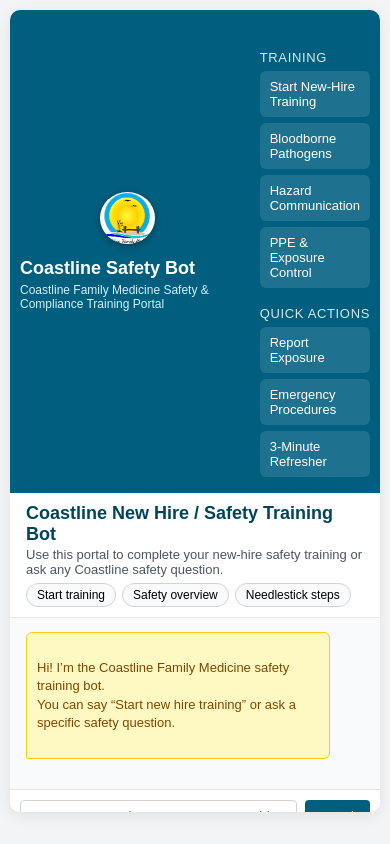
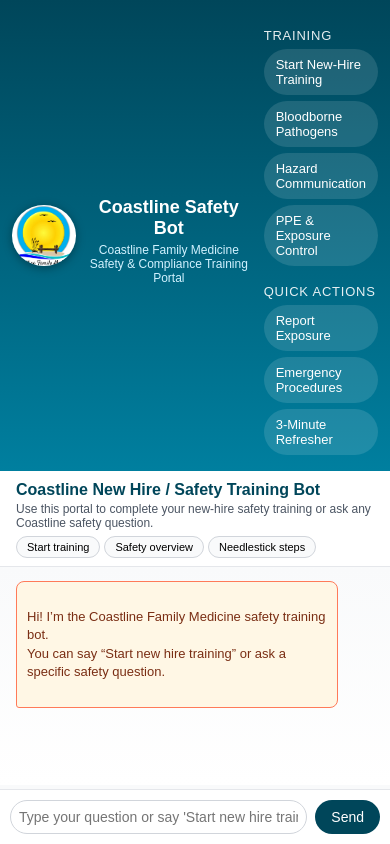
Before and after one commit to cyost1973-wq/CFM-Safety-Bot-Clean, a Flask app: page / in a window 390 px wide. Run offline with Flask 3, Linux system fonts and the light colour scheme.

Commit message:
Update index.html

```diff
--- a/templates/index.html
+++ b/templates/index.html
@@ -6,10 +6,14 @@
   <meta name="viewport" content="width=device-width, initial-scale=1" />
   <style>
     :root {
-      --brand-primary: #005f7f;
-      --brand-primary-dark: #00445b;
-      --brand-accent: #00a3c4;
-      --bg-main: #f3f4f6;
+      /* Coastline custom theme */
+      --coastline-deep: #00465a;        /* deep teal/navy */
+      --coastline-ocean: #007f9f;       /* brighter ocean blue */
+      --coastline-foam: #e0f4f8;        /* light aqua/seafoam */
+      --coastline-sand: #fdf6ec;        /* soft sand background */
+      --coastline-coral: #ff7a59;       /* accent (buttons/alerts) */
+
+      --bg-main: var(--coastline-sand);
       --bg-chat: #f9fafb;
     }
 
@@ -34,16 +38,16 @@
       max-width: 1100px;
       height: 95vh;
       margin: 10px;
-      border-radius: 10px;
-      box-shadow: 0 4px 16px rgba(0, 0, 0, 0.08);
+      border-radius: 16px;
+      box-shadow: 0 6px 24px rgba(0,0,0,0.12);
       display: flex;
       overflow: hidden;
     }
 
-    /* LEFT SIDEBAR */
+    /* LEFT SIDEBAR (A — Left Sidebar) */
     .sidebar {
       width: 260px;
-      background: var(--brand-primary);
+      background: linear-gradient(180deg, var(--coastline-deep), var(--coastline-ocean));
       color: #ffffff;
       display: flex;
       flex-direction: column;
@@ -52,20 +56,23 @@
 
     .sidebar-logo {
       text-align: center;
-      margin-bottom: 12px;
+      margin-bottom: 16px;
     }
 
     .sidebar-logo img {
-      width: 120px;
+      max-width: 120px;   /* desktop size */
+      width: 60%;         /* auto-shrink on smaller sidebars */
       height: auto;
       border-radius: 50%;
-      box-shadow: 0 2px 8px rgba(0, 0, 0, 0.35);
+      box-shadow: 0 2px 10px rgba(0,0,0,0.35);
+      display: block;
+      margin: 0 auto;
     }
 
     .sidebar-title {
       font-size: 18px;
       font-weight: bold;
-      margin-top: 8px;
+      margin-top: 10px;
       text-align: center;
     }
 
@@ -76,18 +83,13 @@
       color: #d1f2ff;
     }
 
-    .sidebar-main {
-      margin-top: 12px;
-      flex: 1;
-    }
-
     .sidebar-section-title {
       font-size: 13px;
       text-transform: uppercase;
-      letter-spacing: 0.05em;
+      letter-spacing: 0.06em;
       margin-top: 18px;
       margin-bottom: 6px;
-      opacity: 0.85;
+      opacity: 0.9;
     }
 
     .sidebar-nav {
@@ -103,27 +105,28 @@
     .sidebar-nav button {
       width: 100%;
       border: none;
-      border-radius: 6px;
-      padding: 8px 10px;
+      border-radius: 999px;
+      padding: 8px 12px;
       text-align: left;
       font-size: 13px;
-      background: rgba(255, 255, 255, 0.12);
+      background: rgba(255,255,255,0.12);
       color: #ffffff;
       cursor: pointer;
-      transition: background 0.15s ease, transform 0.05s ease;
+      transition: background 0.15s ease, transform 0.05s ease, box-shadow 0.15s ease;
     }
 
-    .sidebar-nav button:hover,
-    .sidebar-nav button:focus-visible {
-      background: rgba(255, 255, 255, 0.22);
+    .sidebar-nav button:hover {
+      background: rgba(255,255,255,0.28);
       transform: translateY(-1px);
-      outline: none;
+      box-shadow: 0 3px 10px rgba(0,0,0,0.25);
     }
 
     .sidebar-footer {
       margin-top: auto;
       font-size: 11px;
-      opacity: 0.9;
+      opacity: 0.95;
+      border-top: 1px solid rgba(255,255,255,0.16);
+      padding-top: 8px;
     }
 
     .sidebar-footer strong {
@@ -140,7 +143,7 @@
     }
 
     .main-header {
-      padding: 10px 16px;
+      padding: 10px 16px 8px;
       border-bottom: 1px solid #e5e7eb;
       background: #ffffff;
     }
@@ -148,13 +151,13 @@
     .main-title {
       font-size: 18px;
       font-weight: bold;
-      color: var(--brand-primary-dark);
+      color: var(--coastline-deep);
       margin: 0;
     }
 
     .main-subtitle {
       font-size: 13px;
-      margin: 2px 0 6px;
+      margin: 3px 0 6px;
       color: #4b5563;
     }
 
@@ -171,26 +174,26 @@
       font-size: 12px;
       background: #f9fafb;
       cursor: pointer;
-      transition: background 0.15s ease, border-color 0.15s ease;
+      transition: background 0.15s ease, border-color 0.15s ease, transform 0.05s ease;
     }
 
-    .pill-button:hover,
-    .pill-button:focus-visible {
-      background: #e5f6fb;
-      border-color: var(--brand-accent);
-      outline: none;
+    .pill-button:hover {
+      background: var(--coastline-foam);
+      border-color: var(--coastline-ocean);
+      transform: translateY(-1px);
     }
 
     .chat-messages {
       flex: 1;
       padding: 14px 16px;
       overflow-y: auto;
+      background: linear-gradient(180deg, var(--bg-chat), #ffffff);
     }
 
     .message {
       margin-bottom: 12px;
       padding: 8px 10px;
-      border-radius: 6px;
+      border-radius: 8px;
       max-width: 90%;
       line-height: 1.4;
       white-space: pre-wrap;
@@ -198,23 +201,23 @@
     }
 
     .message.user {
-      background: var(--brand-primary);
+      background: var(--coastline-ocean);
       color: #ffffff;
       margin-left: auto;
-      border-bottom-right-radius: 2px;
+      border-bottom-right-radius: 3px;
     }
 
     .message.bot {
       background: #e5e7eb;
       color: #111827;
       margin-right: auto;
-      border-bottom-left-radius: 2px;
+      border-bottom-left-radius: 3px;
     }
 
     .message.system {
-      background: #fef9c3;
-      border: 1px solid #facc15;
-      color: #824600;
+      background: #fff7e5;
+      border: 1px solid var(--coastline-coral);
+      color: #7a2e14;
       font-size: 13px;
     }
 
@@ -229,7 +232,7 @@
     .chat-input-area input {
       flex: 1;
       padding: 8px;
-      border-radius: 4px;
+      border-radius: 999px;
       border: 1px solid #d1d5db;
       font-size: 14px;
     }
@@ -237,23 +240,24 @@
     .chat-input-area button {
       padding: 8px 16px;
       border: none;
-      border-radius: 4px;
-      background: var(--brand-primary);
+      border-radius: 999px;
+      background: var(--coastline-deep);
       color: white;
       font-size: 14px;
       cursor: pointer;
-      transition: background 0.15s ease;
+      transition: background 0.15s ease, transform 0.05s ease, box-shadow 0.15s ease;
     }
 
-    .chat-input-area button:hover,
-    .chat-input-area button:focus-visible {
-      background: var(--brand-primary-dark);
-      outline: none;
+    .chat-input-area button:hover:not(:disabled) {
+      background: var(--coastline-ocean);
+      box-shadow: 0 3px 10px rgba(0,0,0,0.18);
+      transform: translateY(-1px);
     }
 
     .chat-input-area button:disabled {
       background: #9ca3af;
       cursor: not-allowed;
+      box-shadow: none;
     }
 
     .status-text {
@@ -262,134 +266,38 @@
       padding: 0 12px 4px;
     }
 
+    /* RESPONSIVE: sidebar + logo adjust on narrow screens */
     @media (max-width: 900px) {
       .app-shell {
         flex-direction: column;
         max-width: 100%;
+        height: 100vh;
+        margin: 0;
+        border-radius: 0;
       }
 
-/* --- SIDEBAR --- */
-.sidebar {
-  width: 260px;
-  background: var(--brand-primary);
-  color: #ffffff;
-  display: flex;
-  flex-direction: column;
-  padding: 16px;
-}
-
-/* Logo wrapper */
-.sidebar-logo {
-  text-align: center;
-  margin-bottom: 16px;
-  padding-bottom: 12px;
-  border-bottom: 1px solid rgba(255,255,255,0.15);
-}
-
-/* Responsive logo image */
-.sidebar-logo img {
-  width: 90px;              /* default logo size */
-  max-width: 28vw;          /* shrink on narrow screens */
-  height: auto;
-  border-radius: 50%;
-  object-fit: cover;
-  box-shadow: 0 2px 8px rgba(0,0,0,0.35);
-  transition: width 0.2s ease;
-}
-
-/* Titles under logo */
-.sidebar-title {
-  font-size: 18px;
-  font-weight: bold;
-  margin-top: 10px;
-  text-align: center;
-}
-
-.sidebar-subtitle {
-  font-size: 12px;
-  text-align: center;
-  margin-top: 4px;
-  color: #d1f2ff;
-}
-
-/* Section headers */
-.sidebar-section-title {
-  font-size: 13px;
-  text-transform: uppercase;
-  letter-spacing: 0.05em;
-  margin-top: 18px;
-  margin-bottom: 6px;
-  opacity: 0.85;
-}
-
-/* Buttons List */
-.sidebar-nav {
-  list-style: none;
-  padding: 0;
-  margin: 0;
-}
-
-.sidebar-nav li {
-  margin-bottom: 6px;
-}
-
-.sidebar-nav button {
-  width: 100%;
-  border: none;
-  border-radius: 6px;
-  padding: 8px 10px;
-  text-align: left;
-  font-size: 13px;
-  background: rgba(255,255,255,0.12);
-  color: #ffffff;
-  cursor: pointer;
-  transition: background 0.15s ease, transform 0.05s ease;
-}
-
-.sidebar-nav button:hover {
-  background: rgba(255,255,255,0.22);
-  transform: translateY(-1px);
-}
-
-/* Footer */
-.sidebar-footer {
-  margin-top: auto;
-  font-size: 11px;
-  opacity: 0.9;
-}
-
-/* --------------------------------------------------
-   RESPONSIVE BEHAVIOR FOR MOBILE (sidebar collapses)
---------------------------------------------------- */
-@media (max-width: 900px) {
       .sidebar {
         width: 100%;
         flex-direction: row;
         align-items: center;
-    padding: 10px;
-    justify-content: flex-start;
+        padding: 10px 12px;
       }
 
       .sidebar-logo {
         margin-bottom: 0;
-    margin-right: 14px;
-    padding-bottom: 0;
-    border-bottom: none;
+        margin-right: 10px;
+        display: flex;
+        align-items: center;
+        gap: 8px;
       }
 
       .sidebar-logo img {
-    width: 55px;       /* smaller logo on phones */
-    max-width: 55px;
-  }
-
-  .sidebar-title,
-  .sidebar-subtitle {
-    text-align: left;
+        max-width: 64px;  /* smaller logo on mobile */
+        width: 64px;
       }
 
       .sidebar-main {
         flex: 1;
-    padding-left: 10px;
       }
 
       .sidebar-footer {
@@ -397,63 +305,51 @@
       }
     }
 
+    @media (max-width: 600px) {
+      .main-title {
+        font-size: 16px;
+      }
+      .main-subtitle {
+        font-size: 12px;
+      }
+      .pill-row {
+        gap: 4px;
+      }
+      .pill-button {
+        font-size: 11px;
+      }
+    }
   </style>
 </head>
 <body>
   <div class="app-shell">
-    <!-- LEFT SIDEBAR -->
+    <!-- A — LEFT SIDEBAR -->
     <aside class="sidebar">
       <div class="sidebar-logo">
-        <!-- Make sure this file exists at: static/Final+-+Regina+Yost-1920w.webp -->
-        <img src="/static/Final+-+Regina+Yost-1920w.webp" alt="Coastline Family Medicine logo" />
+        <!-- Make sure your logo file is at: static/Final+-+Regina+Yost-1920w.webp -->
+        <img src="/static/Final+-+Regina+Yost-1920w.webp" alt="Coastline Family Medicine" />
+        <div>
           <div class="sidebar-title">Coastline Safety Bot</div>
           <div class="sidebar-subtitle">
             Coastline Family Medicine Safety &amp; Compliance Training Portal
+          </div>
         </div>
       </div>
 
       <div class="sidebar-main">
         <div class="sidebar-section-title">Training</div>
         <ul class="sidebar-nav">
-          <li>
-            <button onclick="quickPrompt('Start new hire training')">
-              Start New-Hire Training
-            </button>
-          </li>
-          <li>
-            <button onclick="quickPrompt('Begin Bloodborne Pathogens training module')">
-              Bloodborne Pathogens
-            </button>
-          </li>
-          <li>
-            <button onclick="quickPrompt('Hazard Communication training for clinic staff')">
-              Hazard Communication
-            </button>
-          </li>
-          <li>
-            <button onclick="quickPrompt('Review PPE requirements for Coastline clinical staff')">
-              PPE &amp; Exposure Control
-            </button>
-          </li>
+          <li><button onclick="quickPrompt('Start new hire training')">Start New-Hire Training</button></li>
+          <li><button onclick="quickPrompt('Begin Bloodborne Pathogens training module')">Bloodborne Pathogens</button></li>
+          <li><button onclick="quickPrompt('Hazard Communication training for clinic staff')">Hazard Communication</button></li>
+          <li><button onclick="quickPrompt('Review PPE requirements for Coastline clinical staff')">PPE &amp; Exposure Control</button></li>
         </ul>
 
         <div class="sidebar-section-title">Quick Actions</div>
         <ul class="sidebar-nav">
-          <li>
-            <button onclick="quickPrompt('How do I report a needlestick or exposure?')">
-              Report Exposure
-            </button>
-          </li>
-          <li>
-            <button onclick="quickPrompt('Summarize emergency procedures and evacuation routes for Coastline Family Medicine.')">
-              Emergency Procedures
-            </button>
-          </li>
-          <li>
-            <button onclick="quickPrompt('Give me a quick safety refresher in 3 bullet points.')">
-              3-Minute Refresher
-            </button>
-          </li>
+          <li><button onclick="quickPrompt('How do I report a needlestick or exposure?')">Report Exposure</button></li>
+          <li><button onclick="quickPrompt('Summarize emergency procedures and evacuation routes for Coastline Family Medicine.')">Emergency Procedures</button></li>
+          <li><button onclick="quickPrompt('Give me a quick safety refresher in 3 bullet points.')">3-Minute Refresher</button></li>
         </ul>
       </div>
 
@@ -472,15 +368,9 @@
           Use this portal to complete your new-hire safety training or ask any Coastline safety question.
         </p>
         <div class="pill-row">
-          <button class="pill-button" onclick="quickPrompt('Start new hire training')">
-            Start training
-          </button>
-          <button class="pill-button" onclick="quickPrompt('Give me a quick overview of Coastline Family Medicine safety rules.')">
-            Safety overview
-          </button>
-          <button class="pill-button" onclick="quickPrompt('What should I do right after a needlestick?')">
-            Needlestick steps
-          </button>
+          <button class="pill-button" onclick="quickPrompt('Start new hire training')">Start training</button>
+          <button class="pill-button" onclick="quickPrompt('Give me a quick overview of Coastline Family Medicine safety rules.')">Safety overview</button>
+          <button class="pill-button" onclick="quickPrompt('What should I do right after a needlestick?')">Needlestick steps</button>
         </div>
       </header>
 
@@ -490,7 +380,6 @@
 You can say “Start new hire training” or ask a specific safety question.
         </div>
       </div>
-
       <div class="status-text" id="statusText"></div>
 
       <div class="chat-input-area">
```
Lines whose indentation alone changed are shown as unchanged.
